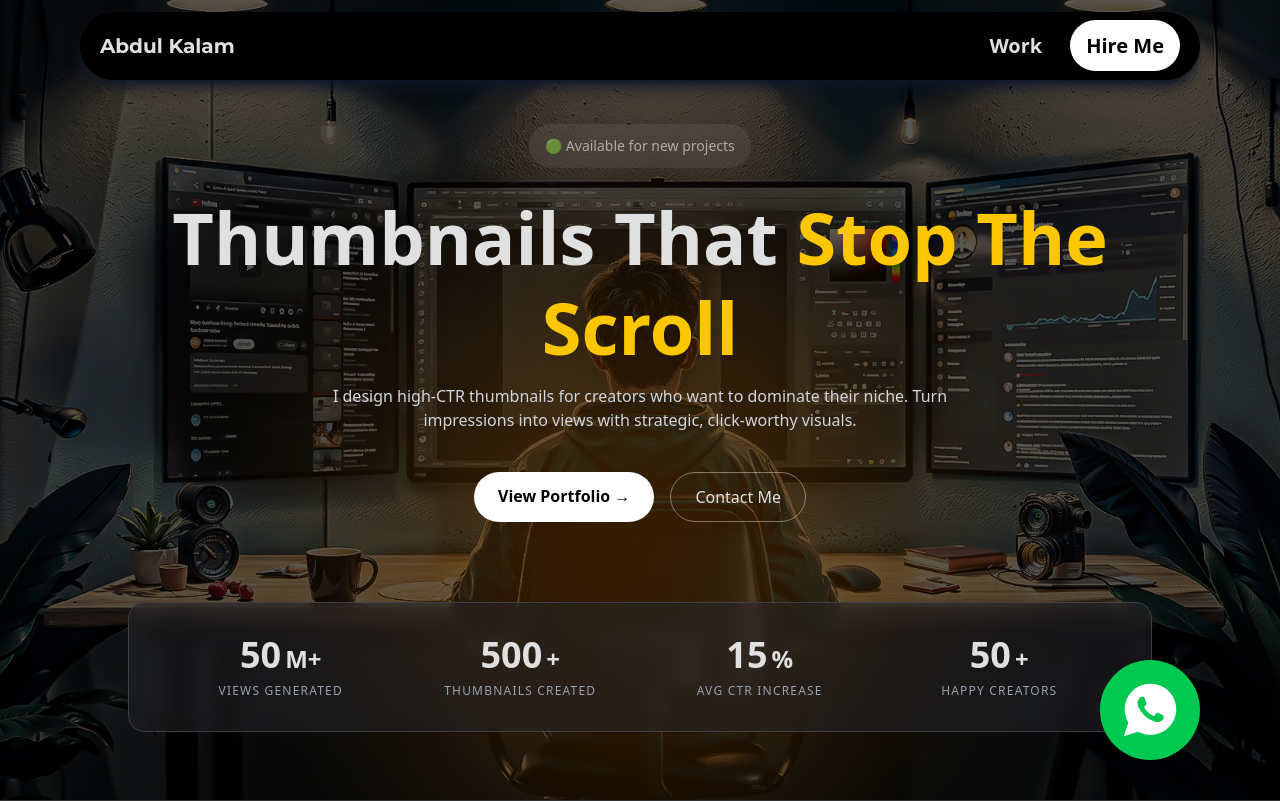
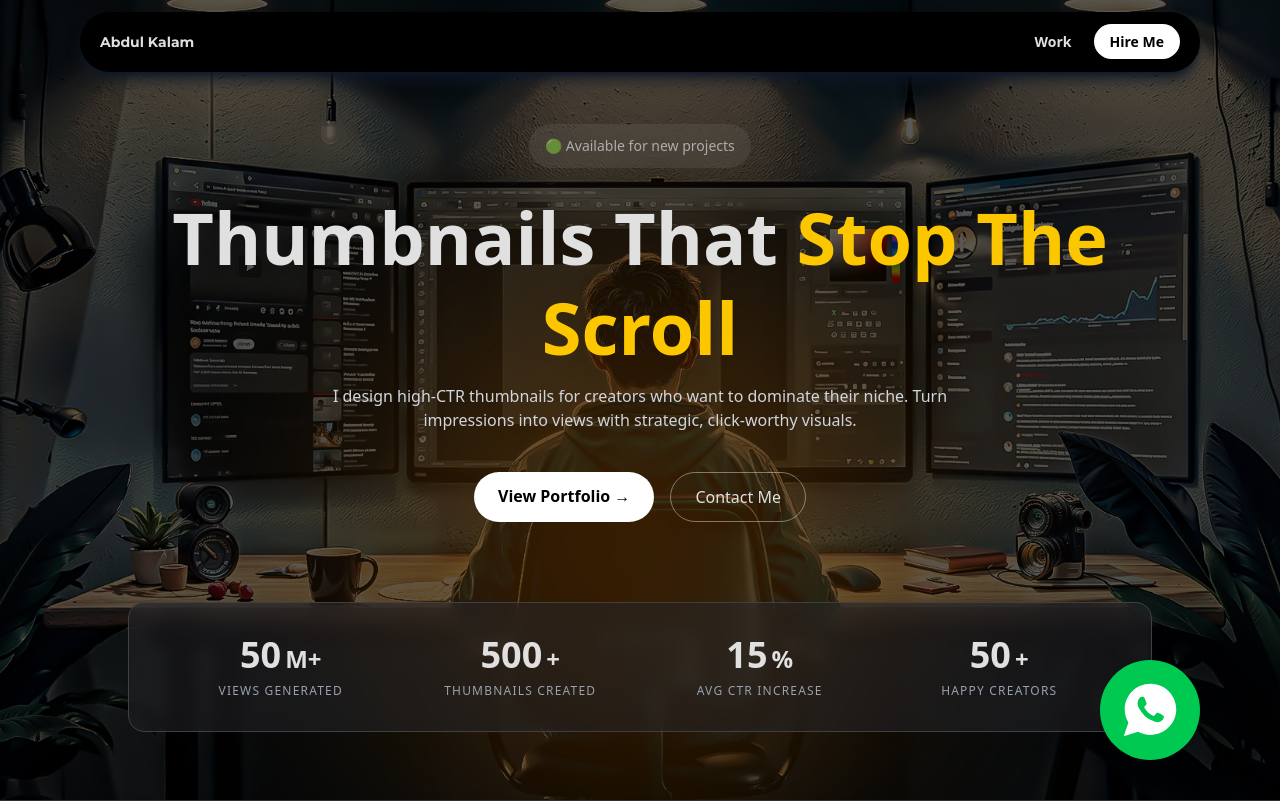
Before and after one commit to abdulkalam-011/thumbnail-design-frontend, a React (Vite) app: page / in a window 1280 px wide. Shown: the top 801 px of the page. Built offline with nearby package versions, Linux system fonts and the light colour scheme.

Commit message:
minor tweaks

```diff
--- a/src/components/About.jsx
+++ b/src/components/About.jsx
@@ -100,10 +100,10 @@ export default function About() {
       className="text-white px-4 md:px-10 overflow-hidden font-montserrat "
     >
       <div ref={introRef} className=" text-center sm:text-left  max-w-7xl mx-auto mb-16  flex flex-col sm:flex-row items-center justify-between ">
-        <div><p className="text-yellow-400 text-sm font-semibold uppercase leading-tight">
+        <div><p className="text-yellow-400 text-[10px] sm:text-sm font-semibold uppercase leading-tight">
           The person behind the pixels
         </p>
-        <h2 className="text-4xl md:text-5xl font-semibold">
+        <h2 className="text-3xl md:text-4xl font-semibold">
           Meet Abdul Kalam
         </h2></div>
         <span className="lg:w-[30%] lg:bg-zinc-800 lg:border lg:border-zinc-700 lg:py-2 lg:px-4 lg:rounded-2xl  font-bodoni"><p>Visual storyteller, data nerd, and your partner in fighting the algorithm.</p></span>
--- a/src/components/layout/Header.jsx
+++ b/src/components/layout/Header.jsx
@@ -5,12 +5,12 @@ const Header = () => {
   return (
       <div className="fixed left-0 top-3 w-full flex justify-center items-center z-99 sm:px-10 md:px-15 lg:px-20 px-2 sm:text-xl text-sm">
     <header className="mx-auto bg-black w-full shadow-lg shadow-gray-900 inset-shadow-sm rounded-full flex justify-between items-center p-3  sm:p-5" >
-      <div className=" font-montserrat font-bold hover:text-yellow-400"><a href="#hero">Abdul Kalam</a></div>
+      <div className=" font-montserrat font-bold hover:text-yellow-400 text-sm"><a href="#hero">Abdul Kalam</a></div>
       <div className="">
         <nav className="">
-        <ul className="flex font-bold ">
+        <ul className="flex font-semibold text-sm items-center">
           <li><a href="#work" className="flex gap-2 items-center hover:text-yellow-400 arrow">Work <span className="opacity-0  transition-all duration-300"><GoArrowUpRight /></span></a></li>
-          <li><a href="#contact" className="bg-white text-black sm:px-4 sm:py-3 p-2  rounded-full hover:bg-yellow-400 hover:text-white transition-all duration-300">Hire Me</a></li>
+          <li><a href="#contact" className="bg-white text-black sm:px-4 sm:py-2 px-2 py-1  rounded-full hover:bg-yellow-400 hover:text-white transition-all duration-300">Hire Me</a></li>
         </ul>
       </nav>
       </div>
```
